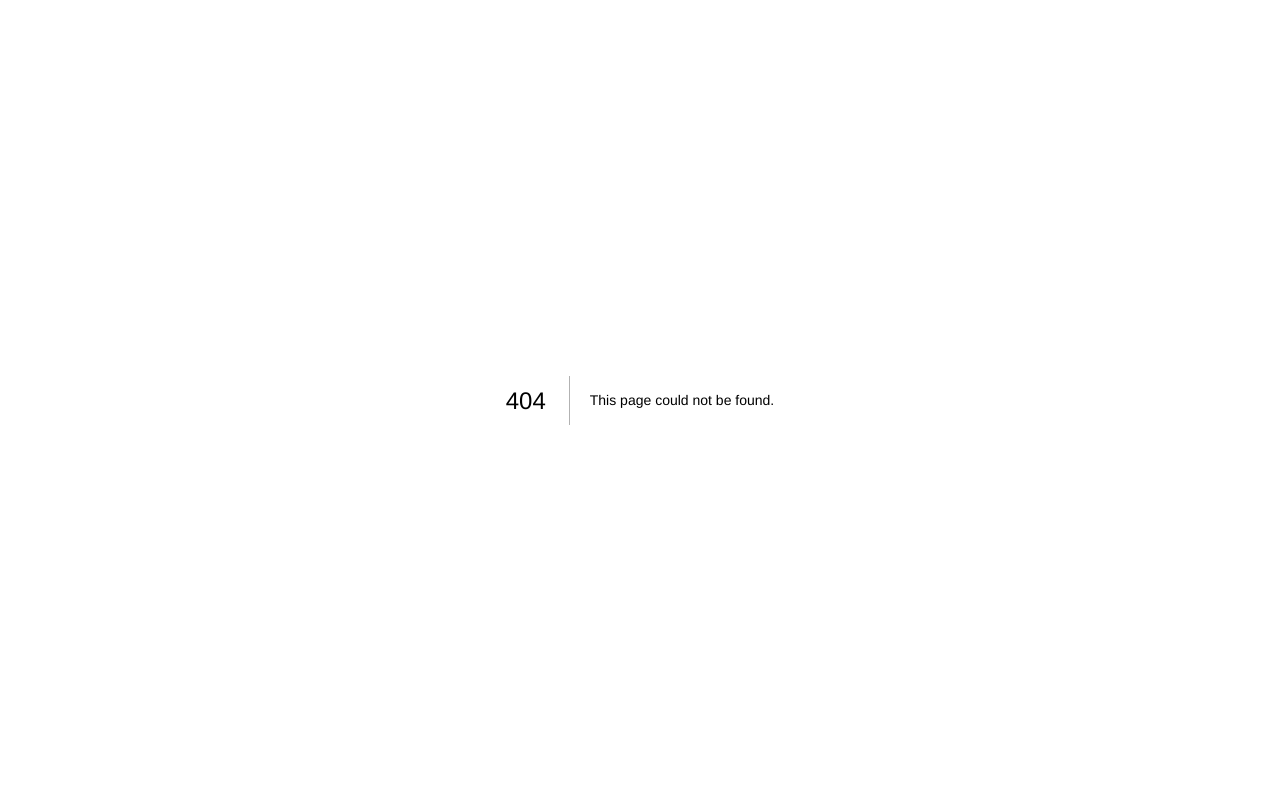
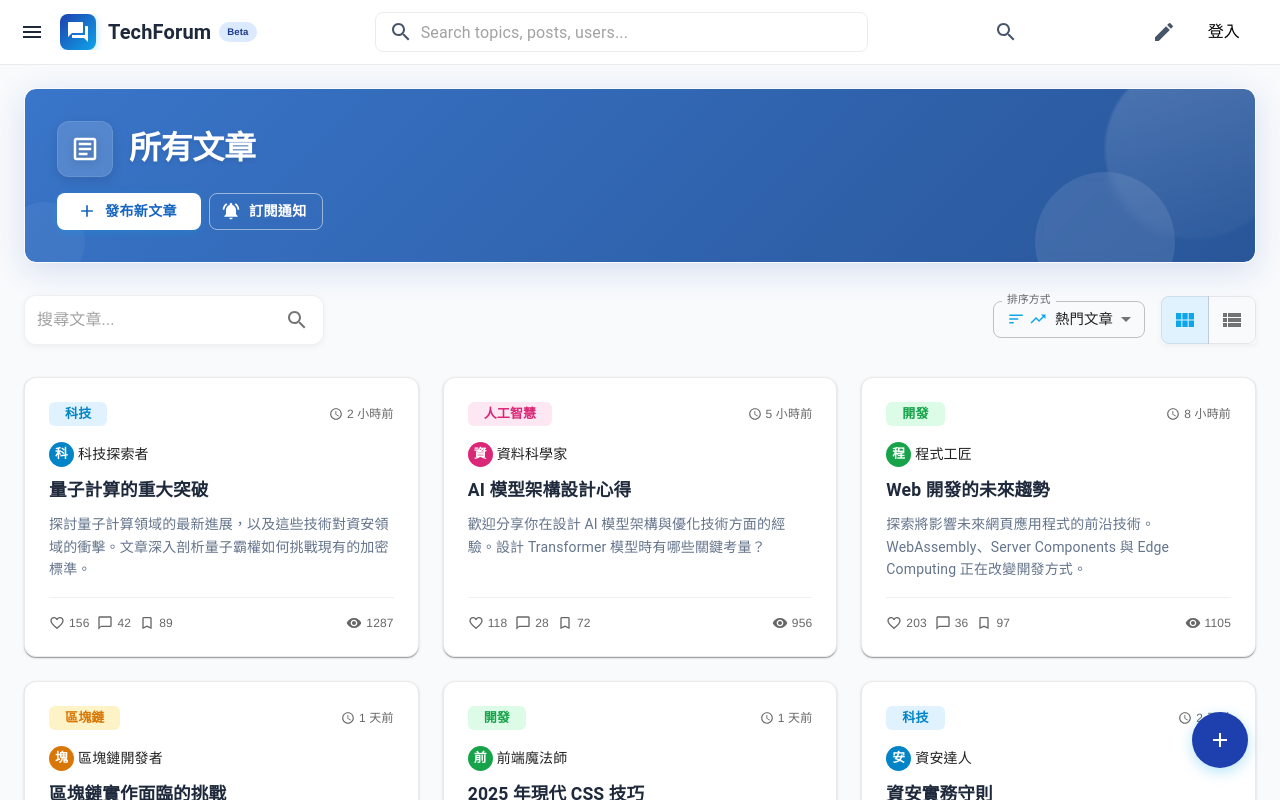
Before and after one commit to leedong1218/forum-website, a Next.js app: page /boards/1 in a window 1280 px wide. Before the commit this address had no page. Shown: the top 800 px of the page. Built offline with nearby package versions, Linux system fonts and the light colour scheme.

Commit message:
修改 - board url

```diff
--- /dev/null
+++ b/pages/boards/[type]/index.tsx
@@ -0,0 +1,176 @@
+import { useEffect, useState } from "react";
+import Layout from "@/components/layout/Layout";
+import Box from "@mui/material/Box";
+import PostButton from "@/components/common/Post/PostButton";
+import SubscribeButton from "@/components/common/SubscribeButton";
+import { PostType, ArticleFormValues } from "@/lib/types/postListType";
+import { sortOptions } from "@/lib/data/sortOptions";
+import { samplePosts } from "@/lib/data/postListData";
+import EmptyState from "@/components/common/EmptyState";
+import PostsGrid from "@/components/common/Post/PostGrid";
+import PostsList from "@/components/common/Post/PostsList";
+import SearchBar from "@/components/common/SearchBar";
+import SortSelect from "@/components/common/SortSelect";
+import ViewModeToggle from "@/components/common/ViewModeToggle";
+import { ArticleOutlined } from "@mui/icons-material";
+import { useRouter } from "next/router";
+import Banner from "@/components/common/Banner";
+import { useForm } from "react-hook-form";
+import { useLoading } from "@/lib/context/LoadingContext";
+
+const getCategoryColor = (category: string) => {
+  const categoryColors: { [key: string]: { bg: string; text: string } } = {
+    科技: { bg: "#e0f2fe", text: "#0284c7" },
+    人工智慧: { bg: "#fce7f3", text: "#db2777" },
+    開發: { bg: "#dcfce7", text: "#16a34a" },
+    區塊鏈: { bg: "#fef3c7", text: "#d97706" },
+  };
+
+  return categoryColors[category] || { bg: "#f1f5f9", text: "#64748b" };
+};
+
+export default function Article() {
+  const router = useRouter();
+  const { type } = router.query;
+  const { setLoading } = useLoading();
+
+  const { register, getValues, control, watch, setValue } =
+    useForm<ArticleFormValues>({
+      defaultValues: {
+        sortType: "熱門",
+        searchValue: "",
+        viewMode: "grid",
+      },
+    });
+
+  const viewMode = watch("viewMode");
+  const searchTerm = watch("searchValue");
+
+  const [title, setTitle] = useState("");
+  const [content, setContent] = useState("");
+  const [posts, setPosts] = useState<PostType[]>([]);
+
+  const fetchPosts = async (params: {
+    type?: string;
+    sort?: string;
+    search?: string;
+  }) => {
+    try {
+      console.log("API call with params:", params);
+      setPosts(samplePosts);
+      setLoading(false);
+    } catch (error) {
+      console.error("Error fetching posts:", error);
+      setLoading(false);
+    }
+  };
+
+  useEffect(() => {
+    setLoading(true);
+    if (router.isReady && type) {
+      setTitle("所有文章");
+      setContent("");
+
+      const sortType = getValues("sortType");
+      const searchValue = getValues("searchValue");
+
+      fetchPosts({
+        type: type as string,
+        sort: sortType,
+        search: searchValue,
+      });
+    }
+  }, [router.isReady, type, getValues]);
+
+  const handleSortChange = (value: string) => {
+    fetchPosts({
+      type: type as string,
+      sort: value,
+      search: getValues("searchValue"),
+    });
+  };
+
+  const handleSearch = () => {
+    const value = getValues("searchValue");
+
+    fetchPosts({
+      type: type as string,
+      sort: getValues("sortType"),
+      search: value,
+    });
+  };
+
+  const handleClearSearch = () => {
+    setValue("searchValue", "");
+
+    fetchPosts({
+      type: type as string,
+      sort: getValues("sortType"),
+      search: "",
+    });
+  };
+
+  return (
+    <Layout title={title}>
+      <Banner title={title} content={content} icon={ArticleOutlined}>
+        <Box
+          sx={{
+            display: "flex",
+            gap: 1,
+            mt: 2,
+            position: "relative",
+            zIndex: 1,
+          }}
+        >
+          <PostButton />
+          <SubscribeButton />
+        </Box>
+      </Banner>
+
+      <Box
+        sx={{
+          display: "flex",
+          flexDirection: { xs: "column", md: "row" },
+          justifyContent: "space-between",
+          alignItems: { xs: "stretch", md: "center" },
+          mb: 4,
+          gap: 2,
+        }}
+      >
+        <SearchBar
+          placeholder="搜尋文章..."
+          registerName="searchValue"
+          register={register}
+          onSearch={handleSearch}
+          ariaLabel="搜尋文章"
+        />
+
+        <Box
+          sx={{
+            display: "flex",
+            gap: 2,
+            flexWrap: "wrap",
+            alignItems: "center",
+          }}
+        >
+          <SortSelect
+            name="sortType"
+            control={control}
+            options={sortOptions}
+            onSortChange={handleSortChange}
+          />
+
+          <ViewModeToggle name="viewMode" control={control} />
+        </Box>
+      </Box>
+
+      {posts.length === 0 ? (
+        <EmptyState searchTerm={searchTerm} onClearSearch={handleClearSearch} />
+      ) : viewMode === "grid" ? (
+        <PostsGrid posts={posts} getCategoryColor={getCategoryColor} />
+      ) : (
+        <PostsList posts={posts} getCategoryColor={getCategoryColor} />
+      )}
+    </Layout>
+  );
+}
--- a/pages/boards/index.tsx
+++ b/pages/boards/index.tsx
@@ -60,6 +60,7 @@ const BoardPage = () => {
           followers: b.followers || 0,
           postsCount: b.postsCount || 0,
           isFollow: b.isFollow || false,
+          url: b.url
         }));
         setBoards(mapped);
       } catch (err: any) {
@@ -171,7 +172,7 @@ const BoardPage = () => {
                 }}
               >
                 <Box
-                  onClick={() => router.push(`/f/${b.id}`)}
+                  onClick={() => {router.push(`/boards/${b.url}`); console.log(b.url)}}
                   sx={{
                     cursor: 'pointer',
                     flex: 1,
--- a/pages/login.tsx
+++ b/pages/login.tsx
@@ -60,6 +60,7 @@ export default function LoginForm() {
   };
 
   useEffect(() => {
+    localStorage.removeItem('access_token');
     fetchCaptcha();
 
     // 添加懸浮線條動畫元素
```
